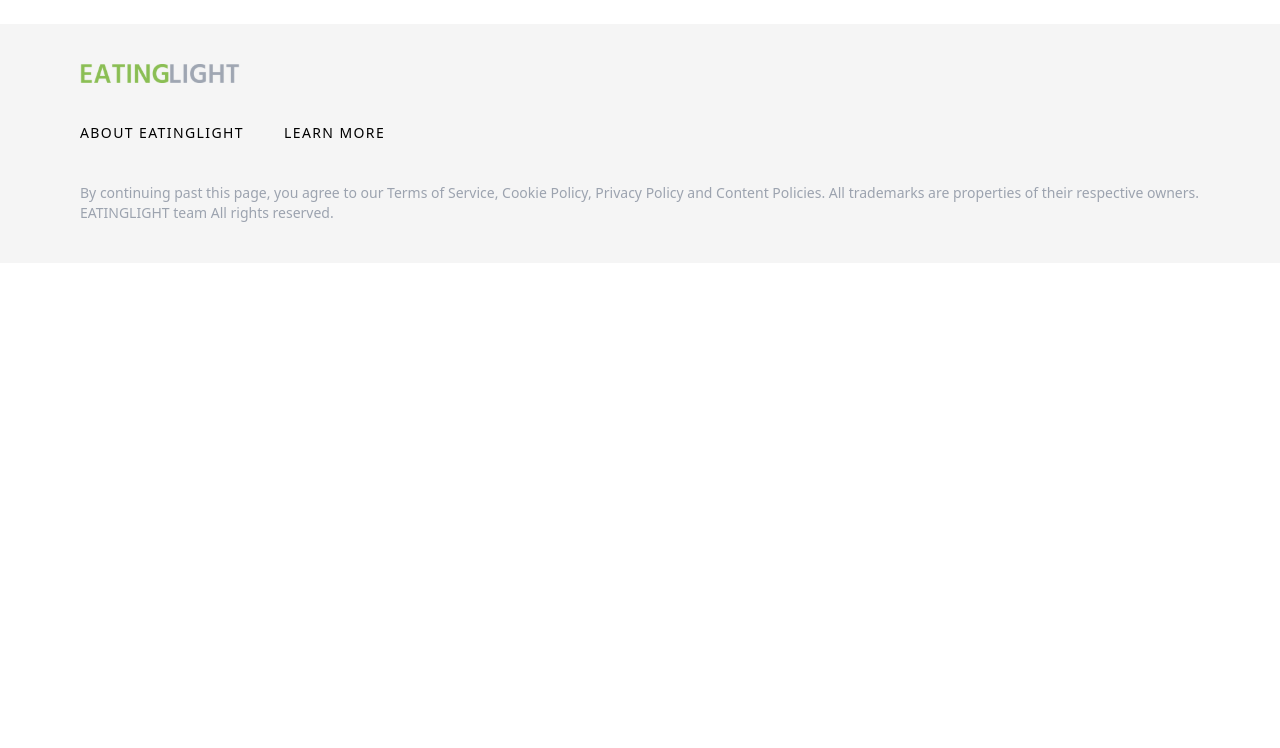
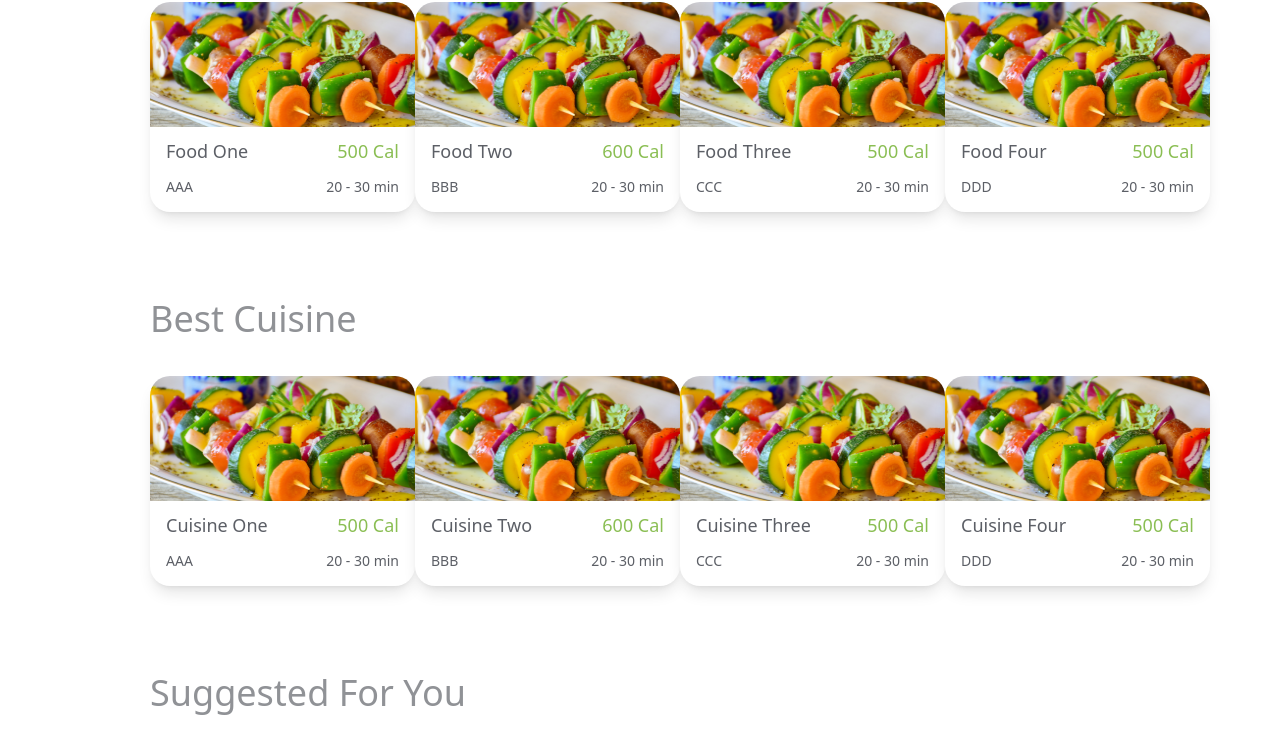
Before and after one commit to chingu-voyages/v42-bears-team-32, a React (Create React App) app in the folder frontend/: page / in a window 1280 px wide. Shown: the part 537-1285 px from the top of the page. Before the commit the page ends 1074 px from the top, so only its background shows below. Built offline with nearby package versions, Linux system fonts and the light colour scheme.

Commit message:
added today offer, best cuisine and suggested for you section

```diff
--- a/frontend/src/Components/Footer/Footer.js
+++ b/frontend/src/Components/Footer/Footer.js
@@ -1,8 +1,8 @@
-import React from 'react';
-import { images } from '../../constants';
+import React from "react";
+import { images } from "../../constants";
 const Footer = () => {
   return (
-    <footer className="fixed bottom-0 lg:px-20 px-10 py-10 bg-[#F5F5F5] w-full">
+    <footer className=" bottom-0 lg:px-20 px-10 py-10 bg-[#F5F5F5] w-full">
       <img
         src={images.logo}
         alt="EatingLight"
--- /dev/null
+++ b/frontend/src/Components/ProductCard/HomeProducts.jsx
@@ -0,0 +1,26 @@
+import React from "react";
+
+import HomeProductCard from "./HomeProductCard";
+function HomeProducts({ data, label }) {
+  return (
+    <div className="px-[150px] py-[25px]">
+      <p className="text-dark-2 text-h1 font-weight-700 py-[25px]">{label}</p>
+
+      <div className="flex justify-between">
+        {data &&
+          data.map((data) => (
+            <HomeProductCard
+              key={data.id}
+              foodName={data.foodName}
+              restaurantName={data.restaurantName}
+              src={data.src}
+              waitingTime={data.waitingTime}
+              calories={data.calories}
+            />
+          ))}
+      </div>
+    </div>
+  );
+}
+
+export default HomeProducts;
--- a/frontend/src/Components/ProductCard/TodayOffer.jsx
+++ /dev/null
@@ -1,64 +0,0 @@
-import React from "react";
-
-import HomeProductCard from "./HomeProductCard";
-import thumbnail from "../../asset/Home/Thumbnail.png";
-
-const productData = [
-  {
-    id: 0,
-    src: thumbnail,
-    foodName: "Food One",
-    calories: 500,
-    restaurantName: "AAA",
-    waitingTime: "20 - 30",
-  },
-  {
-    id: 1,
-    src: thumbnail,
-    foodName: "Food Two",
-    calories: 600,
-    restaurantName: "BBB",
-    waitingTime: "20 - 30",
-  },
-  {
-    id: 2,
-    src: thumbnail,
-    foodName: "Food Three",
-    calories: 500,
-    restaurantName: "CCC",
-    waitingTime: "20 - 30",
-  },
-  {
-    id: 3,
-    src: thumbnail,
-    foodName: "Food Four",
-    calories: 500,
-    restaurantName: "DDD",
-    waitingTime: "20 - 30",
-  },
-];
-function TodayOffer() {
-  return (
-    <div className="px-[150px] py-[50px] pb-[300px]">
-      <p className="text-dark-2 text-h1 font-weight-700 py-[25px]">
-        Today's Offer
-      </p>
-
-      <div className="flex justify-between">
-        {productData &&
-          productData.map((data) => (
-            <HomeProductCard
-              key={data.id}
-              foodName={data.foodName}
-              restaurantName={data.restaurantName}
-              src={data.src}
-              waitingTime={data.waitingTime}
-              calories={data.calories}
-            />
-          ))}
-      </div>
-    </div>
-  );
-}
-
-export default TodayOffer;
--- a/frontend/src/Pages/Home.jsx
+++ b/frontend/src/Pages/Home.jsx
@@ -1,13 +1,18 @@
 import React from "react";
 import ExploreCategory from "../Components/Category/ExploreCategory";
-import TodayOffer from "../Components/ProductCard/TodayOffer";
+import HomeProducts from "../Components/ProductCard/HomeProducts";
+import { todayOfferData } from "../constants/data.js";
+import { bestCuisineData } from "../constants/data.js";
+import { suggestedFoodData } from "../constants/data.js";
 
 function Home() {
   return (
     <div>
       <p className="px-[150px]">Hero Section</p>
       <ExploreCategory />
-      <TodayOffer />
+      <HomeProducts data={todayOfferData} label="Today's Offer" />
+      <HomeProducts data={bestCuisineData} label="Best Cuisine" />
+      <HomeProducts data={suggestedFoodData} label="Suggested For You" />
     </div>
   );
 }
--- /dev/null
+++ b/frontend/src/constants/data.js
@@ -0,0 +1,106 @@
+import thumbnail from "../asset/Home/Thumbnail.png";
+
+export const todayOfferData = [
+  {
+    id: 0,
+    src: thumbnail,
+    foodName: "Food One",
+    calories: 500,
+    restaurantName: "AAA",
+    waitingTime: "20 - 30",
+  },
+  {
+    id: 1,
+    src: thumbnail,
+    foodName: "Food Two",
+    calories: 600,
+    restaurantName: "BBB",
+    waitingTime: "20 - 30",
+  },
+  {
+    id: 2,
+    src: thumbnail,
+    foodName: "Food Three",
+    calories: 500,
+    restaurantName: "CCC",
+    waitingTime: "20 - 30",
+  },
+  {
+    id: 3,
+    src: thumbnail,
+    foodName: "Food Four",
+    calories: 500,
+    restaurantName: "DDD",
+    waitingTime: "20 - 30",
+  },
+];
+
+export const bestCuisineData = [
+  {
+    id: 0,
+    src: thumbnail,
+    foodName: "Cuisine One",
+    calories: 500,
+    restaurantName: "AAA",
+    waitingTime: "20 - 30",
+  },
+  {
+    id: 1,
+    src: thumbnail,
+    foodName: "Cuisine Two",
+    calories: 600,
+    restaurantName: "BBB",
+    waitingTime: "20 - 30",
+  },
+  {
+    id: 2,
+    src: thumbnail,
+    foodName: "Cuisine Three",
+    calories: 500,
+    restaurantName: "CCC",
+    waitingTime: "20 - 30",
+  },
+  {
+    id: 3,
+    src: thumbnail,
+    foodName: "Cuisine Four",
+    calories: 500,
+    restaurantName: "DDD",
+    waitingTime: "20 - 30",
+  },
+];
+
+export const suggestedFoodData = [
+  {
+    id: 0,
+    src: thumbnail,
+    foodName: "Suggested One",
+    calories: 500,
+    restaurantName: "AAA",
+    waitingTime: "20 - 30",
+  },
+  {
+    id: 1,
+    src: thumbnail,
+    foodName: "Suggested Two",
+    calories: 600,
+    restaurantName: "BBB",
+    waitingTime: "20 - 30",
+  },
+  {
+    id: 2,
+    src: thumbnail,
+    foodName: "Suggested Three",
+    calories: 500,
+    restaurantName: "CCC",
+    waitingTime: "20 - 30",
+  },
+  {
+    id: 3,
+    src: thumbnail,
+    foodName: "Suggested Four",
+    calories: 500,
+    restaurantName: "DDD",
+    waitingTime: "20 - 30",
+  },
+];
```
